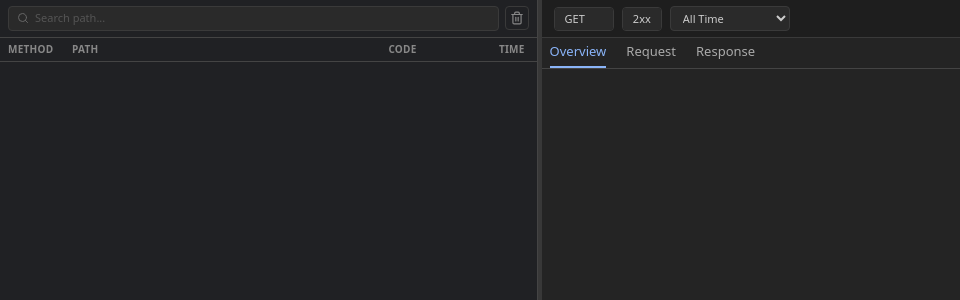
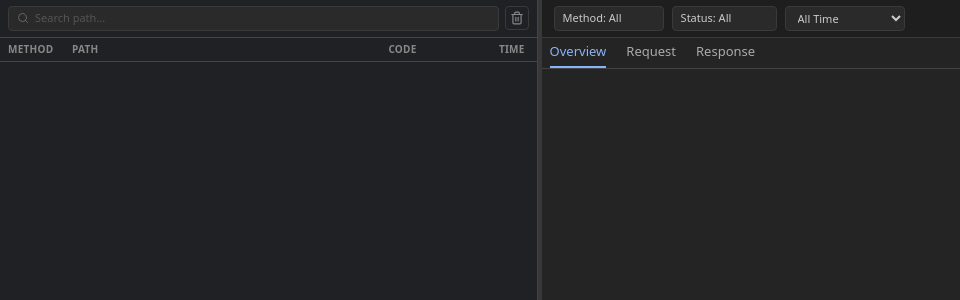
Before and after one commit to 0xAungkon/proxify-llm, a Python web app: template templates/index.html in a window 1280 px wide. Shown: the top 300 px of the page, without its empty margins (0-960 px from the left). Run offline with Jinja, Linux system fonts and the light colour scheme; the template is opened without the code that fills it, so the values that code supplies are empty; some libraries are stand-ins or nearby versions.

Commit message:
Refactor filter UI: replace dropdowns with button-based checkboxes for method and status filters, enhance filter functionality, and improve user interaction

```diff
--- a/templates/index.html
+++ b/templates/index.html
@@ -87,22 +87,32 @@
             <!-- Filter bar -->
             <div class="flex items-center gap-2 px-3 py-1.5 border-b border-[#3a3a3a] bg-[#1e1e1e] flex-shrink-0 flex-wrap">
                 <!-- Method -->
-                <select id="filter-method" multiple size="1" onchange="applyFilters()"
-                    class="bg-[#2a2a2a] border border-[#3a3a3a] text-[#ccc] rounded px-2 py-[3px] text-[11px] cursor-pointer focus:outline-none focus:border-[#8ab4f8] transition-colors">
-                    <option value="GET">GET</option>
-                    <option value="POST">POST</option>
-                    <option value="PUT">PUT</option>
-                    <option value="PATCH">PATCH</option>
-                    <option value="DELETE">DELETE</option>
-                </select>
+                <div class="relative" id="filter-method-wrap">
+                    <button type="button" id="filter-method-btn" onclick="toggleFilterMenu('method', event)"
+                        class="bg-[#2a2a2a] border border-[#3a3a3a] text-[#ccc] rounded px-2 py-[3px] text-[11px] min-w-[110px] text-left hover:border-[#8ab4f8] transition-colors">
+                        Method: All
+                    </button>
+                    <div id="filter-method-menu" class="hidden absolute z-40 mt-1 bg-[#2a2a2a] border border-[#3a3a3a] rounded p-1.5 min-w-[130px]">
+                        <label class="flex items-center gap-1.5 px-1 py-0.5 text-[11px] cursor-pointer"><input type="checkbox" class="method-opt" value="GET" onchange="applyFilters()">GET</label>
+                        <label class="flex items-center gap-1.5 px-1 py-0.5 text-[11px] cursor-pointer"><input type="checkbox" class="method-opt" value="POST" onchange="applyFilters()">POST</label>
+                        <label class="flex items-center gap-1.5 px-1 py-0.5 text-[11px] cursor-pointer"><input type="checkbox" class="method-opt" value="PUT" onchange="applyFilters()">PUT</label>
+                        <label class="flex items-center gap-1.5 px-1 py-0.5 text-[11px] cursor-pointer"><input type="checkbox" class="method-opt" value="PATCH" onchange="applyFilters()">PATCH</label>
+                        <label class="flex items-center gap-1.5 px-1 py-0.5 text-[11px] cursor-pointer"><input type="checkbox" class="method-opt" value="DELETE" onchange="applyFilters()">DELETE</label>
+                    </div>
+                </div>
                 <!-- Status -->
-                <select id="filter-status" multiple size="1" onchange="applyFilters()"
-                    class="bg-[#2a2a2a] border border-[#3a3a3a] text-[#ccc] rounded px-2 py-[3px] text-[11px] cursor-pointer focus:outline-none focus:border-[#8ab4f8] transition-colors">
-                    <option value="2">2xx</option>
-                    <option value="3">3xx</option>
-                    <option value="4">4xx</option>
-                    <option value="5">5xx</option>
-                </select>
+                <div class="relative" id="filter-status-wrap">
+                    <button type="button" id="filter-status-btn" onclick="toggleFilterMenu('status', event)"
+                        class="bg-[#2a2a2a] border border-[#3a3a3a] text-[#ccc] rounded px-2 py-[3px] text-[11px] min-w-[105px] text-left hover:border-[#8ab4f8] transition-colors">
+                        Status: All
+                    </button>
+                    <div id="filter-status-menu" class="hidden absolute z-40 mt-1 bg-[#2a2a2a] border border-[#3a3a3a] rounded p-1.5 min-w-[120px]">
+                        <label class="flex items-center gap-1.5 px-1 py-0.5 text-[11px] cursor-pointer"><input type="checkbox" class="status-opt" value="2" onchange="applyFilters()">2xx</label>
+                        <label class="flex items-center gap-1.5 px-1 py-0.5 text-[11px] cursor-pointer"><input type="checkbox" class="status-opt" value="3" onchange="applyFilters()">3xx</label>
+                        <label class="flex items-center gap-1.5 px-1 py-0.5 text-[11px] cursor-pointer"><input type="checkbox" class="status-opt" value="4" onchange="applyFilters()">4xx</label>
+                        <label class="flex items-center gap-1.5 px-1 py-0.5 text-[11px] cursor-pointer"><input type="checkbox" class="status-opt" value="5" onchange="applyFilters()">5xx</label>
+                    </div>
+                </div>
                 <!-- Time range -->
                 <select id="filter-time" onchange="onTimeRangeChange()"
                     class="bg-[#2a2a2a] border border-[#3a3a3a] text-[#ccc] rounded px-2 py-[3px] text-[11px] cursor-pointer focus:outline-none focus:border-[#8ab4f8] transition-colors">
@@ -221,29 +231,35 @@
             return 'text-[#aaa]';
         }
 
-        function getSelectedValues(id) {
-            const el = document.getElementById(id);
-            if (!el) return [];
-            return Array.from(el.selectedOptions).map(opt => opt.value).filter(Boolean);
+        function getCheckedValues(className) {
+            return Array.from(document.querySelectorAll('.' + className + ':checked')).map(el => el.value);
         }
 
-        function setSelectedValues(id, values) {
-            const el = document.getElementById(id);
-            if (!el) return;
+        function setCheckedValues(className, values) {
             const selected = new Set(Array.isArray(values) ? values : []);
-            Array.from(el.options).forEach(opt => { opt.selected = selected.has(opt.value); });
+            document.querySelectorAll('.' + className).forEach(el => { el.checked = selected.has(el.value); });
         }
 
-        function enableSingleRowMultiSelect(id) {
-            const el = document.getElementById(id);
-            if (!el) return;
+        function updateMultiFilterLabels() {
+            const methodBtn = document.getElementById('filter-method-btn');
+            const statusBtn = document.getElementById('filter-status-btn');
+            if (methodBtn) methodBtn.textContent = fMethods.length ? `Method (${fMethods.length})` : 'Method: All';
+            if (statusBtn) statusBtn.textContent = fStatuses.length ? `Status (${fStatuses.length})` : 'Status: All';
+        }
 
-            el.addEventListener('mousedown', e => {
-                if (e.target.tagName !== 'OPTION') return;
-                e.preventDefault();
-                e.target.selected = !e.target.selected;
-                applyFilters();
-            });
+        function closeFilterMenus() {
+            document.getElementById('filter-method-menu')?.classList.add('hidden');
+            document.getElementById('filter-status-menu')?.classList.add('hidden');
+        }
+
+        function toggleFilterMenu(kind, event) {
+            event.stopPropagation();
+            const targetId = kind === 'method' ? 'filter-method-menu' : 'filter-status-menu';
+            const otherId = kind === 'method' ? 'filter-status-menu' : 'filter-method-menu';
+            const target = document.getElementById(targetId);
+            const other = document.getElementById(otherId);
+            other?.classList.add('hidden');
+            target?.classList.toggle('hidden');
         }
 
         function hasActiveFilters() {
@@ -277,8 +293,8 @@
                 if (fromEl) fromEl.value = saved.dateFrom || '';
                 if (toEl) toEl.value = saved.dateTo || '';
 
-                setSelectedValues('filter-method', saved.methods || []);
-                setSelectedValues('filter-status', saved.statuses || []);
+                setCheckedValues('method-opt', saved.methods || []);
+                setCheckedValues('status-opt', saved.statuses || []);
 
                 onTimeRangeChange();
             } catch (_) {}
@@ -287,11 +303,13 @@
         // ── Filtering ──────────────────────────────────────────────────────────
         function applyFilters() {
             fSearch   = (document.getElementById('sidebar-search')?.value   || '').trim().toLowerCase();
-            fMethods  = getSelectedValues('filter-method');
-            fStatuses = getSelectedValues('filter-status');
+            fMethods  = getCheckedValues('method-opt');
+            fStatuses = getCheckedValues('status-opt');
             fTime     = (document.getElementById('filter-time')?.value      || '');
             fDateFrom = (document.getElementById('filter-date-from')?.value || '');
             fDateTo   = (document.getElementById('filter-date-to')?.value   || '');
+
+            updateMultiFilterLabels();
 
             // Show/hide clear-search X
             const searchClearBtn = document.getElementById('search-clear-btn');
@@ -347,8 +365,8 @@
 
         function clearFilters() {
             const el = (id) => document.getElementById(id);
-            setSelectedValues('filter-method', []);
-            setSelectedValues('filter-status', []);
+            setCheckedValues('method-opt', []);
+            setCheckedValues('status-opt', []);
             if (el('filter-time'))      el('filter-time').value      = '';
             if (el('filter-date-from')) el('filter-date-from').value = '';
             if (el('filter-date-to'))   el('filter-date-to').value   = '';
@@ -652,8 +670,11 @@
             }
         }
 
-        enableSingleRowMultiSelect('filter-method');
-        enableSingleRowMultiSelect('filter-status');
+        document.addEventListener('click', e => {
+            if (!e.target.closest('#filter-method-wrap') && !e.target.closest('#filter-status-wrap')) {
+                closeFilterMenus();
+            }
+        });
         restoreFiltersFromStorage();
         loadLogs();
         document.addEventListener('DOMContentLoaded', () => lucide.createIcons());
```
